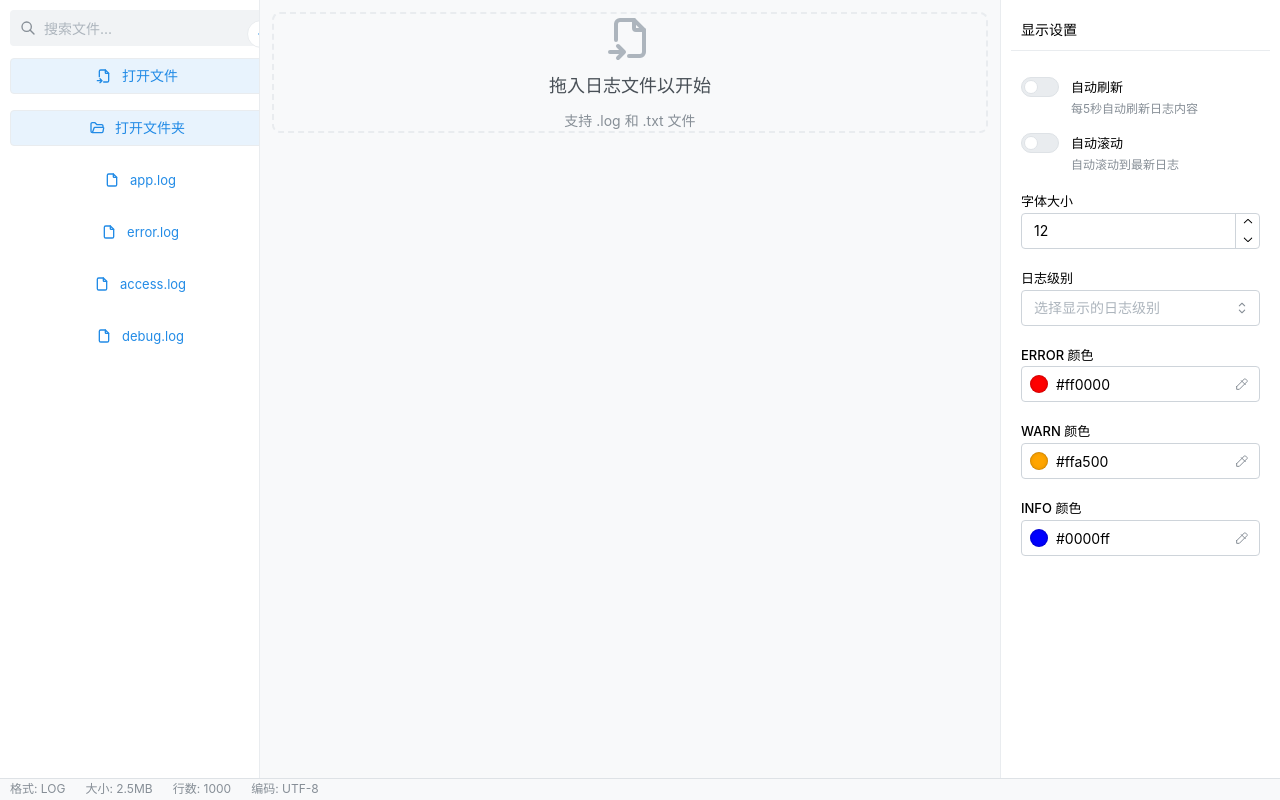
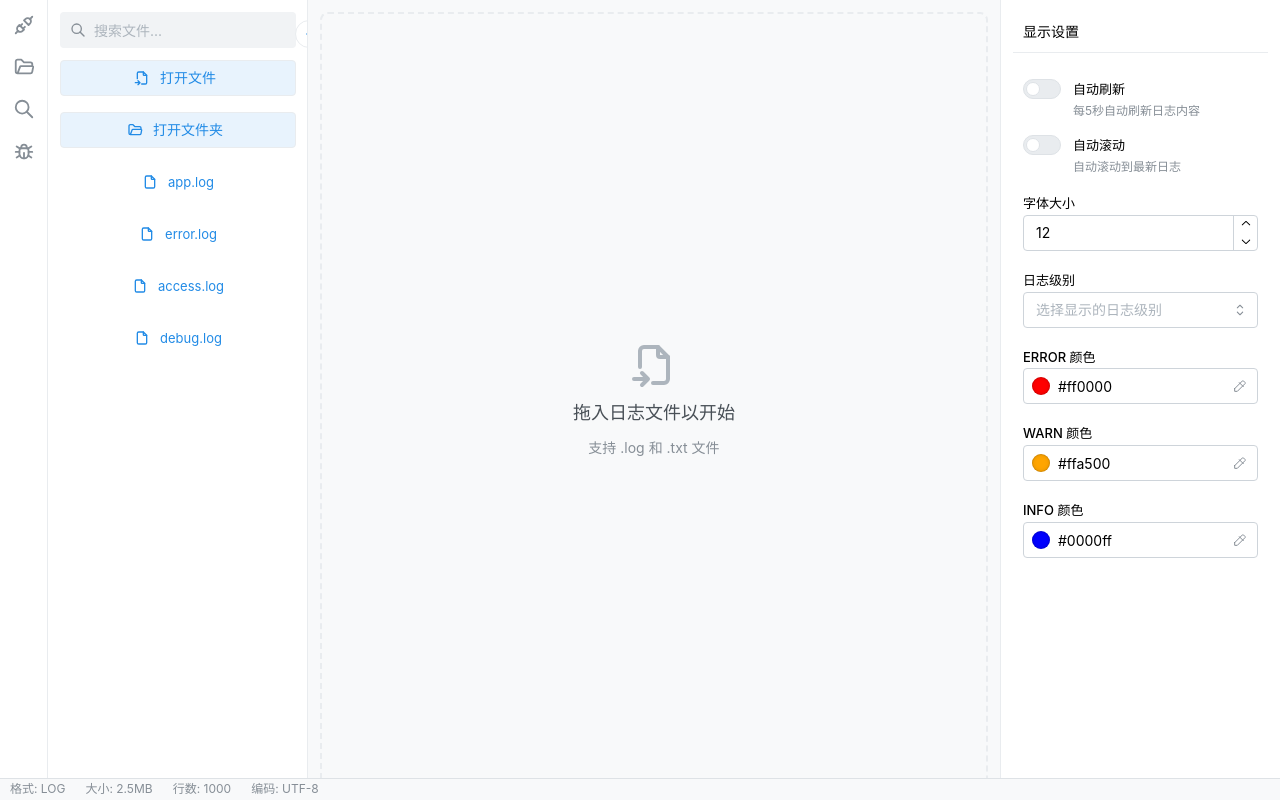
Before and after one commit to pumpkiiinnn/easylog, a React (Vite) app: page / in a window 1280 px wide. Built offline with nearby package versions, Linux system fonts and the light colour scheme.

Commit message:
feat: 优化布局，增加工具栏

```diff
--- a/src/App.tsx
+++ b/src/App.tsx
@@ -1,8 +1,15 @@
 import '@mantine/core/styles.css';
 import '@mantine/notifications/styles.css';
 import { MantineProvider, createTheme } from '@mantine/core';
-import { AppShell, ActionIcon } from '@mantine/core';
-import { IconChevronLeft, IconChevronRight } from '@tabler/icons-react';
+import { AppShell, ActionIcon, Tooltip, Stack } from '@mantine/core';
+import {
+  IconChevronLeft,
+  IconChevronRight,
+  IconPlugConnected,
+  IconFolderOpen,
+  IconSearch,
+  IconBug
+} from '@tabler/icons-react';
 import FileList from './components/FileList';
 import LogContent from './components/LogContent';
 import SettingsPanel from './components/SettingsPanel';
@@ -34,43 +41,73 @@ const theme = createTheme({
 function App() {
   const [navbarCollapsed, setNavbarCollapsed] = useState(false);
 
+  const toolbarWidth = 48; // 工具栏宽度
+  const fileNavWidth = navbarCollapsed ? 50 : 260; // 文件导航栏宽度
+  const settingsWidth = 280; // 右侧设置面板宽度
+
+  const toolbarItems = [
+    { icon: IconPlugConnected, tooltip: '插件' },
+    { icon: IconFolderOpen, tooltip: '资源管理器' },
+    { icon: IconSearch, tooltip: '搜索' },
+    { icon: IconBug, tooltip: '调试' },
+  ];
+
   return (
     <MantineProvider theme={theme} withGlobalStyles withNormalizeCSS>
       <Notifications position="top-right" />
-      <AppShell
-        padding={0}
-        navbar={{
-          width: navbarCollapsed ? 50 : 260,
-          breakpoint: 'sm',
-          collapsed: { mobile: false },
+      <div style={{
+        display: 'flex',
+        height: '100vh',
+        overflow: 'hidden'
+      }}>
+        {/* 工具栏 */}
+        <Stack
+          style={{
+            width: toolbarWidth,
+            backgroundColor: '#fff',
+            height: '100%',
+            padding: '8px 0',
+            alignItems: 'center',
+            flexShrink: 0,
+            borderRight: '1px solid #e9ecef',
           }}
-        aside={{
-          width: 280,
-          breakpoint: 'sm',
-          collapsed: { mobile: false },
-        }}
-        layout="default"
+          gap={8}
+        >
+          {toolbarItems.map((item, index) => (
+            <Tooltip
+              key={index}
+              label={item.tooltip}
+              position="right"
+              withArrow
+            >
+              <ActionIcon
+                variant="subtle"
+                color="gray.7"
+                size="lg"
                 styles={{
                   root: {
-            height: '100vh',
-            overflow: 'hidden'
-          },
-          main: {
-            padding: '0 !important',
-            backgroundColor: '#f8f9fa',
+                    '&:hover': {
+                      backgroundColor: '#f1f3f5',
+                    }
                   }
                 }}
               >
-        <AppShell.Navbar
-          p="xs"
-          style={{
+                <item.icon size={22} />
+              </ActionIcon>
+            </Tooltip>
+          ))}
+        </Stack>
+
+        {/* 文件导航区域 */}
+        <div style={{
+          width: fileNavWidth,
           borderRight: '1px solid #e9ecef',
           backgroundColor: '#fff',
-            transition: 'all 0.3s ease',
+          transition: 'width 0.3s ease',
           overflow: 'hidden',
-            width: navbarCollapsed ? 50 : 260,
-          }}
-        >
+          position: 'relative',
+          flexShrink: 0,
+        }}>
           <ActionIcon
             variant="subtle"
             size="md"
@@ -92,26 +129,20 @@ function App() {
             transition: 'opacity 0.3s ease',
             visibility: navbarCollapsed ? 'hidden' : 'visible',
             width: 260,
+            padding: '12px'
           }}>
             <FileList />
           </div>
-        </AppShell.Navbar>
+        </div>
 
-        <AppShell.Main>
+        {/* 主内容区域 */}
+        <div style={{
+          flex: 1,
+          overflow: 'auto',
+          backgroundColor: '#f8f9fa',
+          position: 'relative',
+        }}>
           <LogContent />
-        </AppShell.Main>
-
-        <AppShell.Aside
-          p="xs"
-          style={{
-            borderLeft: '1px solid #e9ecef',
-            backgroundColor: '#fff',
-            overflow: 'auto'
-          }}
-        >
-          <SettingsPanel />
-        </AppShell.Aside>
-
           <BottomMenu
             fileFormat="LOG"
             fileSize="2.5MB"
@@ -120,13 +151,26 @@ function App() {
             style={{
               position: 'fixed',
               bottom: 0,
-            left: navbarCollapsed ? 50 : 260,
-            right: 280,
+              left: toolbarWidth + fileNavWidth,
+              right: settingsWidth,
               transition: 'left 0.3s ease',
               zIndex: 101
             }}
           />
-      </AppShell>
+        </div>
+
+        {/* 右侧设置面板 */}
+        <div style={{
+          width: settingsWidth,
+          borderLeft: '1px solid #e9ecef',
+          backgroundColor: '#fff',
+          overflow: 'auto',
+          padding: '12px',
+          flexShrink: 0,
+        }}>
+          <SettingsPanel />
+        </div>
+      </div>
     </MantineProvider>
   );
 }
```
Lines whose indentation alone changed are shown as unchanged.
